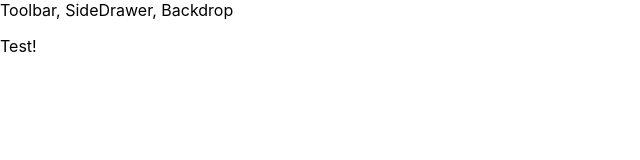
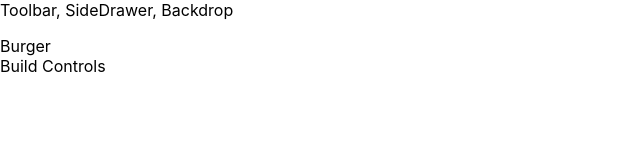
Before and after one commit to NicolasAndres1/burgerbuilder, a React app: page / in a window 1280 px wide. Shown: the top 160 px of the page, without its empty margins (0-640 px from the left). Built offline with nearby package versions, Linux system fonts and the light colour scheme.

Commit message:
BurgerBuilder Component
Was added a BurgerBuilder component whit its CSS file

```diff
--- a/src/App.js
+++ b/src/App.js
@@ -1,6 +1,7 @@
 // JS IMPORTS
 import React, { Component } from 'react';
 import Layout from './Components/Layout/Layout';
+import BurgerBuilder from './Containers/BurgerBuilder/BurgerBuilder'
 
 // CSS IMPORTS
 
@@ -9,7 +10,7 @@
     return (
       <div>
         <Layout>
-          <p>Test!</p>
+          <BurgerBuilder />
         </Layout>
       </div>
     );
--- a/src/Components/Layout/Layout.js
+++ b/src/Components/Layout/Layout.js
@@ -1,9 +1,13 @@
+// JS IMPORTS
 import React from 'react';
+
+// CSS IMPORTS
+import classes from './Layout.module.css';
 
 const layout = (props) => (
     <>
         <div>Toolbar, SideDrawer, Backdrop</div>
-        <main>
+        <main className={classes.Content}>
             {props.children}
         </main>
     </>
--- /dev/null
+++ b/src/Components/Layout/Layout.module.css
@@ -0,0 +1,3 @@
+.Content {
+    margin-top: 16px;
+}
--- /dev/null
+++ b/src/Containers/BurgerBuilder/BurgerBuilder.js
@@ -0,0 +1,14 @@
+import React, { Component } from 'react';
+
+class BurgerBuilder extends Component {
+    render() {
+        return(
+            <>
+                <div>Burger</div>
+                <div>Build Controls</div>
+            </>
+        );
+    }
+}
+
+export default BurgerBuilder;
```
